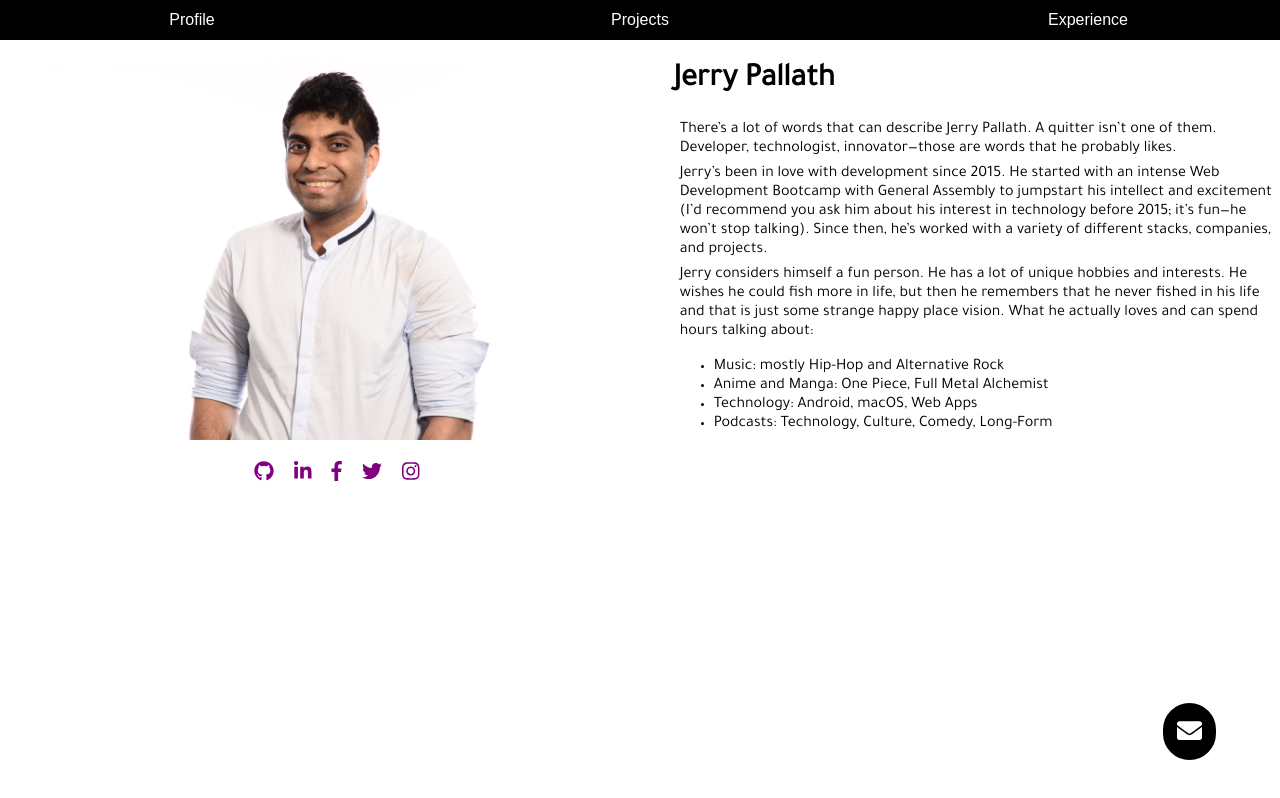
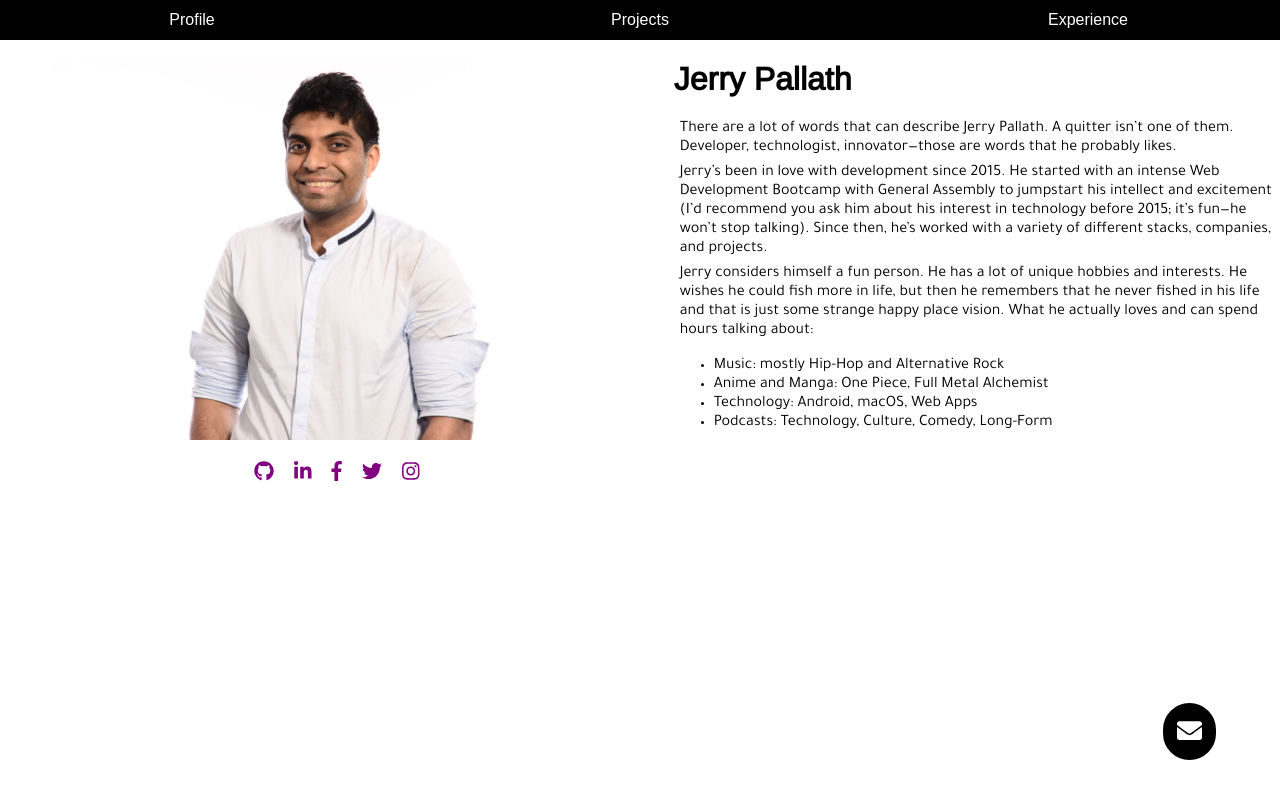
Before and after one commit to jpallath/jerrypallath.com2, a React (Create React App) app: page / in a window 1280 px wide. Built offline with nearby package versions, Linux system fonts and the light colour scheme.

Commit message:
fixed copy and updated fonts

```diff
--- a/public/index.html
+++ b/public/index.html
@@ -9,8 +9,8 @@
       homescreen on Android. See https://developers.google.com/web/fundamentals/engage-and-retain/web-app-manifest/
     -->
     <link rel="manifest" href="%PUBLIC_URL%/manifest.json">
-    <link href="https://fonts.googleapis.com/css?family=Tajawal" rel="stylesheet">
-    <script defer src="https://use.fontawesome.com/releases/v5.0.10/js/all.js" integrity="sha384-slN8GvtUJGnv6ca26v8EzVaR9DC58QEwsIk9q1QXdCU8Yu8ck/tL/5szYlBbqmS+" crossorigin="anonymous"></script>
+<link href="https://fonts.googleapis.com/css?family=Arimo|Tajawal" rel="stylesheet">
+<script defer src="https://use.fontawesome.com/releases/v5.0.10/js/all.js" integrity="sha384-slN8GvtUJGnv6ca26v8EzVaR9DC58QEwsIk9q1QXdCU8Yu8ck/tL/5szYlBbqmS+" crossorigin="anonymous"></script>
 
     <!-- Global site tag (gtag.js) - Google Analytics -->
 <script async src="https://www.googletagmanager.com/gtag/js?id=UA-117939472-1"></script>
--- a/src/components/profile.js
+++ b/src/components/profile.js
@@ -30,7 +30,7 @@ class Profile extends Component {
         <div className="person">
           <h1>Jerry Pallath</h1>
           <p>
-            There’s a lot of words that can describe Jerry Pallath. A quitter
+            There are a lot of words that can describe Jerry Pallath. A quitter
             isn’t one of them. Developer, technologist, innovator—those are
             words that he probably likes.{" "}
           </p>
--- a/src/components/projects.js
+++ b/src/components/projects.js
@@ -18,6 +18,8 @@ class Projects extends Component {
           title: "FanLoad",
           project: [
             "The goal of this project was to cement my react skills.  This project utilized React, React-Router, and State Manipulation.  The user is greeted with a list of all available articles that they can read.  The app allows them to add new entries into the list and navigate to them",
+            "Users are able to generate a new element to the state which would then be added to the grid.",
+            "The most challenging part of developing this was getting a better grasp of React-Router.  I initally built anchor tags to link portions of the app, but I saw that it would re-render my state.  Once I figured how to get around how to avoid reloading my state by using <Link> tags, my app worked as expected.",
             "App is built with a responsive design.  Future development with this project would be to add Redux functionality and wiring it to a database and back-end."
           ],
           picture: fanload,
@@ -28,7 +30,8 @@ class Projects extends Component {
           id: 1,
           title: "SocialCardMaker",
           project: [
-            "I just learned React and I just wanted to build a simple project that passes state from parent to child, child to parent, and between siblings."
+            "This was my first original project utilizing React and React-Router.  I looked at ideas on the internet on what to develop with React once you've learned the framework.  I saw this to be a great starting point in jumping in with zero experience",
+            "This App required understanding inheritance.  Inheritance between parent to child, child to parent, and between siblings "
           ],
           picture: socialCardMaker,
           github: "https://github.com/jpallath/socialcardmaker"
@@ -37,7 +40,8 @@ class Projects extends Component {
           id: 2,
           title: "Weatherly",
           project: [
-            "I wanted to show my mastery of React Router, and show that I can specify specific locations to update with a render."
+            "I wanted to show my mastery of React Router, and show that I can specify specific locations to update with a render.",
+            "This app had various components rendered on different parts of the window. When specific components are activated they are rendered in the correct location of the App."
           ],
           picture: weatherly,
           github: "https://github.com/jpallath/weatherly"
@@ -46,7 +50,8 @@ class Projects extends Component {
           id: 3,
           title: "JerryPallath.com",
           project: [
-            "I needed to make a new portfolio site that let me show off my React skills."
+            "I needed to make a new portfolio site that let me show off my React skills.",
+            "This project pushed my understanding of React plus deployment and domain hosting (outside of just development)"
           ],
           picture: pallathdotcom,
           github: "https://github.com/jpallath/jerrypallath.com2",
@@ -56,7 +61,8 @@ class Projects extends Component {
           id: 4,
           title: "Reactive Inventory",
           project: [
-            "Quick project utilizing React while I was flying in a plane"
+            "Quick project utilizing React while I was flying in a plane",
+            "A spin of the To-Do List idea"
           ],
           picture: reactiveInventory,
           github: "https://github.com/jpallath/inventory"
--- a/src/styles/experience.css
+++ b/src/styles/experience.css
@@ -8,6 +8,7 @@
   align-items: center;
   justify-content: center;
   border-bottom: 2px solid black;
+  font-family: "Tajawal", sans-serif;
 }
 .job-container h3 {
   text-align: center;
@@ -15,6 +16,7 @@
 .job-container.og,
 .skills .og {
   background-color: rgba(0, 0, 0, 0.5);
+  font-family: "Arimo", sans-serif;
 }
 ul.job-projects,
 .skills ul {
@@ -34,6 +36,7 @@ ul.job-projects,
   align-content: center;
   width: 80%;
   margin: 10px auto;
+  font-family: "Tajawal", sans-serif;
 }
 
 .skills li {
--- a/src/styles/profile.css
+++ b/src/styles/profile.css
@@ -51,6 +51,10 @@
   width: 90%;
 }
 
+.person h1 {
+  font-family: "Arimo", sans-serif;
+}
+
 .person p {
   margin: 1%;
 }
--- a/src/styles/projectItem.css
+++ b/src/styles/projectItem.css
@@ -16,6 +16,10 @@ img {
   flex-direction: column;
   margin-top: 5%;
   align-items: center;
+}
+
+.description p {
+  align-self: left;
 }
 
 .projectlinks {
```
